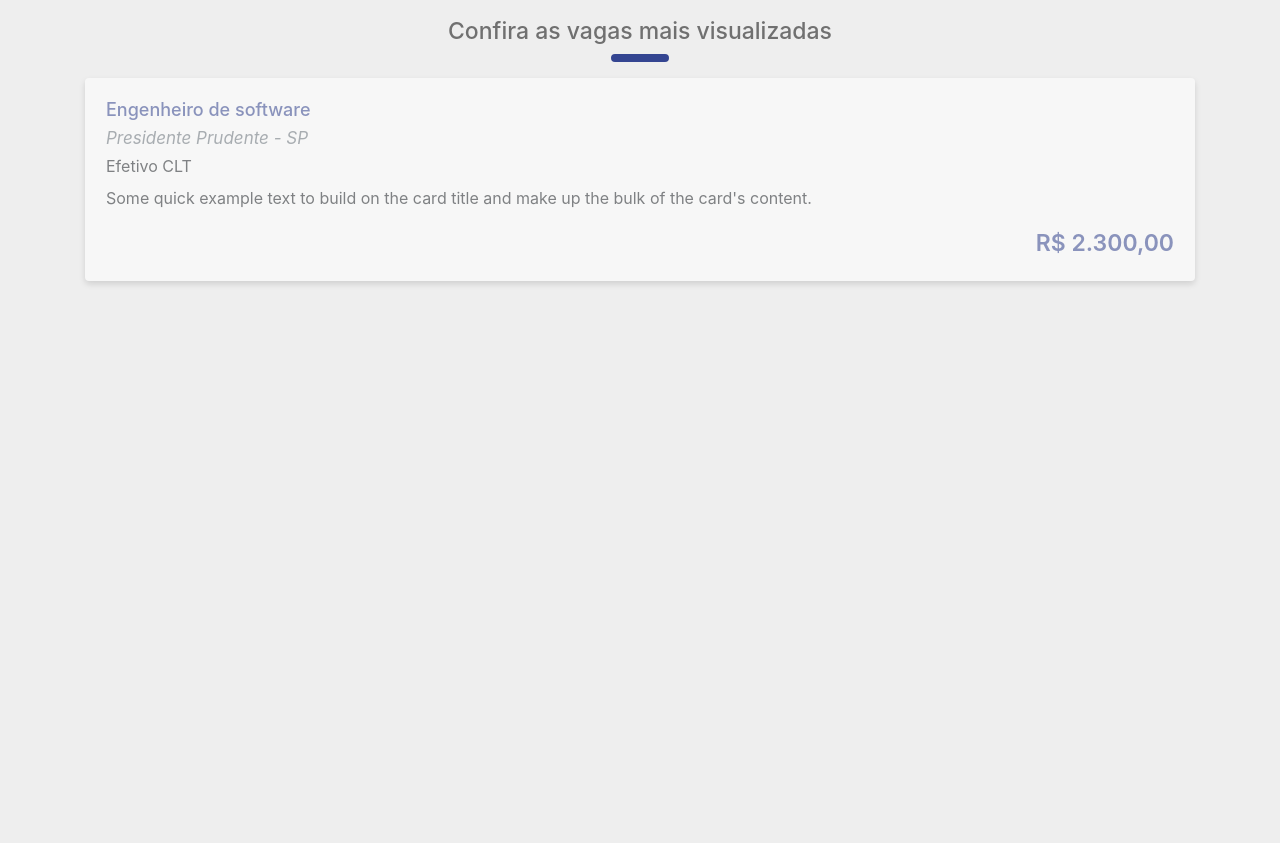
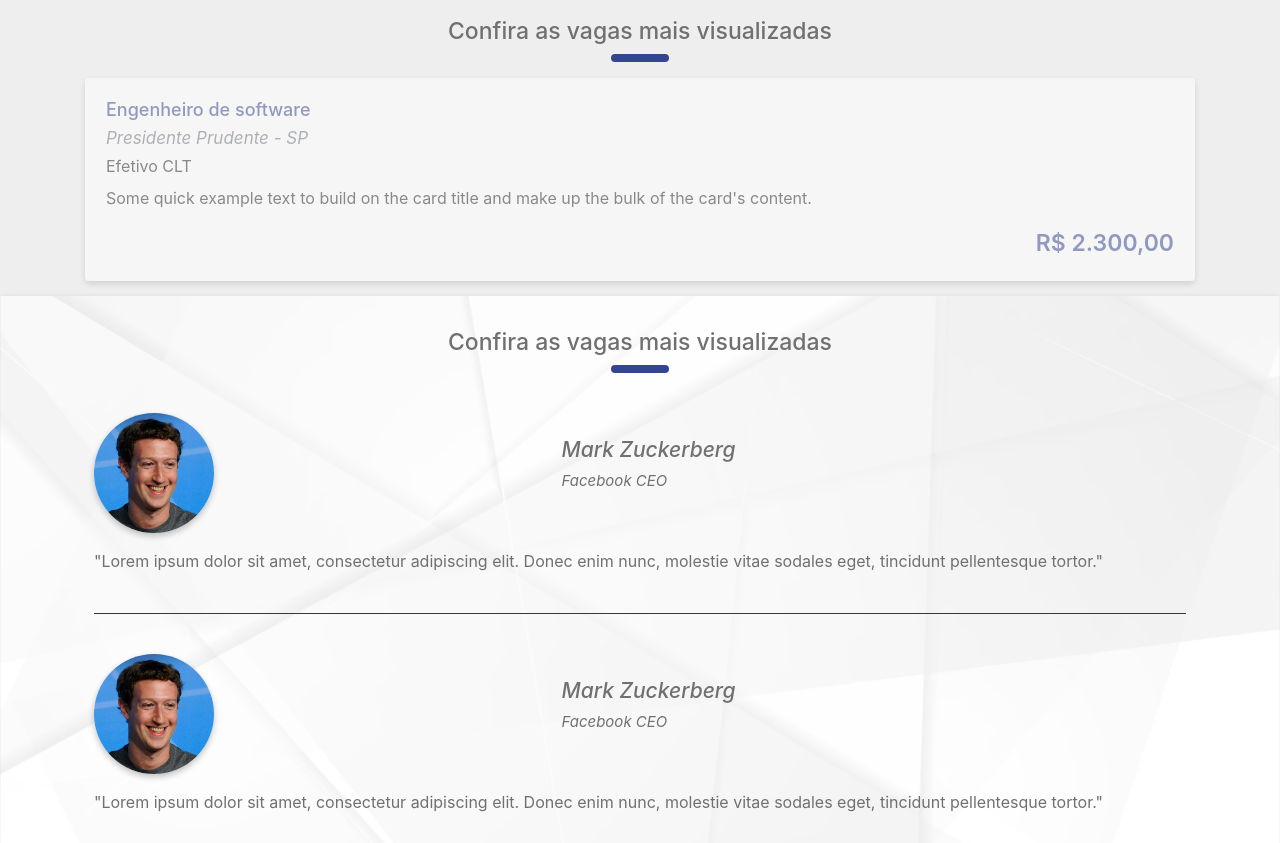
Before and after one commit to JoaoRuani/visionGroup, a plain HTML site: page index.html in a window 1280 px wide. Shown: the part 686-1529 px from the top of the page. Before the commit the page ends 977 px from the top, so only its background shows below. Drawn offline with nearby package versions, Linux system fonts and the light colour scheme.

Commit message:
comments-area

```diff
--- a/css/main.css
+++ b/css/main.css
@@ -147,7 +147,7 @@ hr.sub{
     border-color: transparent;
     border-radius: 5;
     box-shadow: 0px 3px 6px rgba(0, 0, 0, .24);
-    margin-bottom: 10px;
+    margin-bottom: 15px;
 }
 .carousel-item-title{
     font-size: 18px;
@@ -162,13 +162,49 @@ hr.sub{
     color: #344591;
     font-weight: 600;
 }
+.comments{
+    background: url("../img/grayBackground.png") no-repeat center;
+    background-size: cover;
+    box-shadow: 0 3px 6px rgba(0, 0, 0, .24);
+    padding: 13px 0 13px 0;
+}
+.perfil-img{
+    box-shadow: 0 3px 6px rgba(0, 0, 0, .24);
+    height: 120px;
+    width: 120px;
+    border-radius: 50%;
+}
+.comment{
+    margin-top: 40px;
+    margin-bottom: 40px;
+}
+.comment:last-child{
+    margin-bottom: 0;
+}
 .fadein {
     -webkit-animation-name: fadein;
     -webkit-animation-duration: 1.5s;
     animation-name: fadein;
     animation-duration: 1.5s;
 }
-
+.comment-divider{
+    border-color: #383838;
+}
+.comment-name{
+    color: #707070;
+    font-style: italic;
+    font-size: 21px;
+    font-weight: 500;
+}
+.comment-profession{
+    color: #707070;
+    font-style: italic;
+    font-size: 15px;
+    font-weight: 400;
+}
+.comment-text{
+    color: #707070;
+}
 @-webkit-keyframes fadein {
     from {opacity: .4}
     to {opacity: 1}
--- a/index.html
+++ b/index.html
@@ -132,6 +132,41 @@
             </div>
         </div>
     </section>
+    <section class="comments">
+        <div class="container px-4">
+            <div class="text-center ">
+                <h2 class="text-center h-medium">Confira as vagas mais visualizadas</h2>
+                <hr class="sub">
+            </div>
+            <div class="comment">
+                <div class="row align-items-center mb-3">
+                    <div class="col-5">
+                        <img src="img/perfil-image.jpg" class="perfil-img img-fluid" alt="aqui vem a descrição da imagem">
+                    </div>
+                    <div class="col-7">
+                        <h5 class="comment-name">Mark Zuckerberg</h5>
+                        <p class="comment-profession">Facebook CEO</p>
+                    </div>
+                </div>
+                <p class="comment-text">"Lorem ipsum dolor sit amet, consectetur adipiscing elit. Donec enim nunc, molestie vitae sodales
+                    eget, tincidunt pellentesque tortor."</p>
+            </div>
+            <hr class="comment-divider">
+            <div class="comment">
+                <div class="row align-items-center mb-3">
+                    <div class="col-5">
+                        <img src="img/perfil-image.jpg" class="perfil-img img-fluid" alt="aqui vem a descrição da imagem">
+                    </div>
+                    <div class="col-7">
+                        <h5 class="comment-name">Mark Zuckerberg</h5>
+                        <p class="comment-profession">Facebook CEO</p>
+                    </div>
+                </div>
+                <p class="comment-text">"Lorem ipsum dolor sit amet, consectetur adipiscing elit. Donec enim nunc, molestie vitae sodales
+                    eget, tincidunt pellentesque tortor."</p>
+            </div>
+        </div>
+    </section>
     <script src="js/main.js"></script>
     <script src="js/search.js"></script>
     <script src="js/carousel.js"></script>
```
Also changed, not shown: img/grayBackground.png (added), img/perfil-image.jpg (added).
